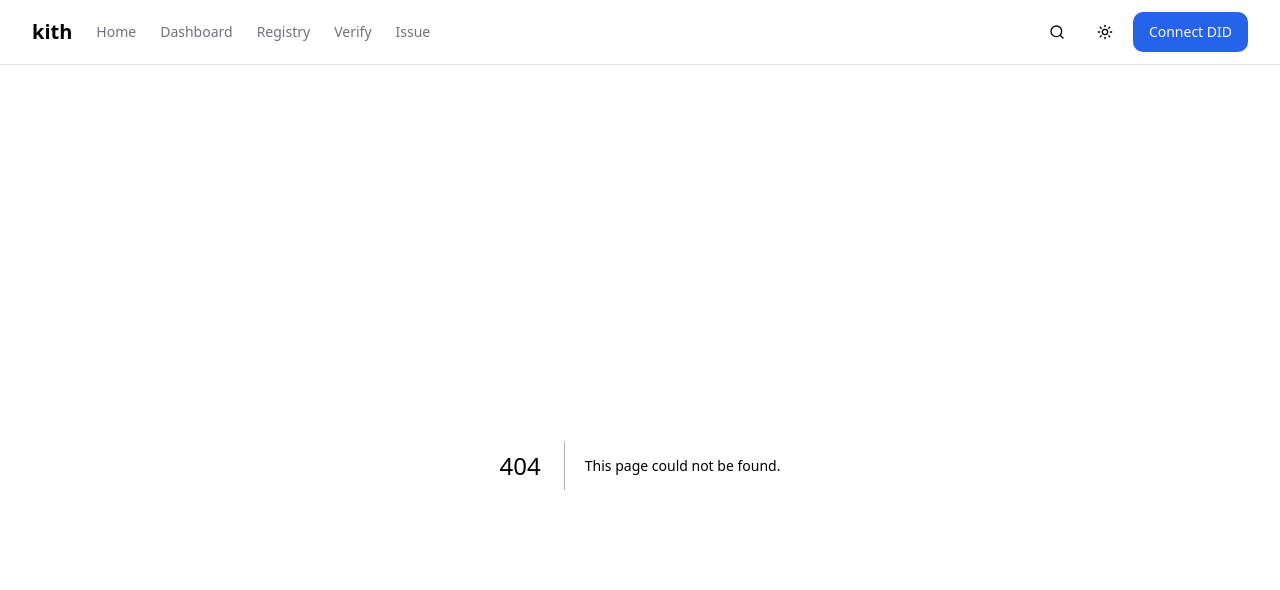
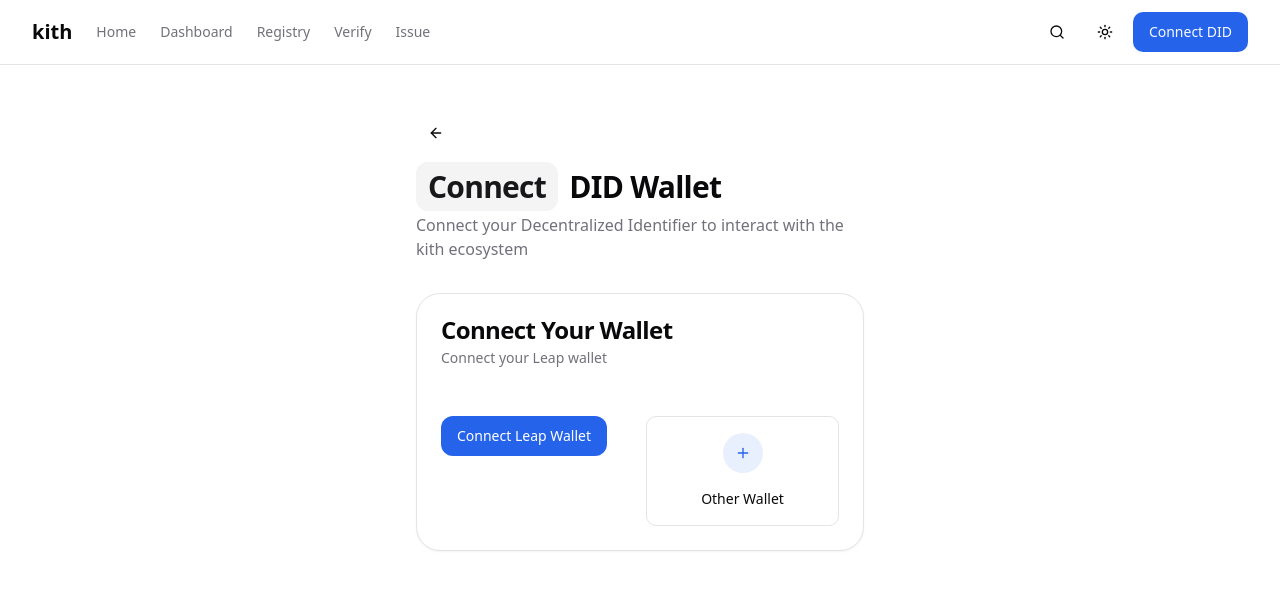
Before and after one commit to contigen/kith, a Next.js app: page /connect in a window 1280 px wide. Before the commit this address had no page. Shown: the top 590 px of the page. Built offline with nearby package versions, Linux system fonts and the light colour scheme.

Commit message:
Add connect wallet page

```diff
--- /dev/null
+++ b/src/app/connect/page.tsx
@@ -0,0 +1,270 @@
+'use client'
+
+import { useState, useEffect } from 'react'
+import { useRouter } from 'next/navigation'
+import Link from 'next/link'
+import { Button } from '@/components/ui/button'
+import { Label } from '@/components/ui/label'
+import {
+  Card,
+  CardContent,
+  CardDescription,
+  CardFooter,
+  CardHeader,
+  CardTitle,
+} from '@/components/ui/card'
+import { Plus, ArrowLeft, Copy, Check } from 'lucide-react'
+import { Badge } from '@/components/ui/badge'
+import { Avatar, AvatarFallback } from '@/components/ui/avatar'
+import { toast } from 'sonner'
+import { WalletConnect } from '@/components/wallet-connect'
+
+export default function ConnectPage() {
+  const router = useRouter()
+  const [isConnecting, setIsConnecting] = useState(false)
+  const [isConnected, setIsConnected] = useState(false)
+  const [walletType, setWalletType] = useState('')
+  const [walletAddress, setWalletAddress] = useState('')
+  const [copied, setCopied] = useState(false)
+  const [manualDid, setManualDid] = useState('')
+  const [manualSignature, setManualSignature] = useState('')
+  const [isScanning, setIsScanning] = useState(false)
+  const [connectionProgress, setConnectionProgress] = useState(0)
+
+  // Check if user already has a connected wallet
+  useEffect(() => {
+    // This would typically check local storage or a session
+    const savedWallet = localStorage.getItem('connectedWallet')
+    if (savedWallet) {
+      try {
+        const walletData = JSON.parse(savedWallet)
+        setWalletAddress(walletData.address)
+        setWalletType(walletData.type)
+        setIsConnected(true)
+      } catch (e) {
+        localStorage.removeItem('connectedWallet')
+      }
+    }
+  }, [])
+
+  // Simplified wallet connection process
+  const connectWallet = (type: string) => {
+    setWalletType(type)
+    setIsConnecting(true)
+    setConnectionProgress(0)
+
+    // Simulate connection process with progress
+    const interval = setInterval(() => {
+      setConnectionProgress(prev => {
+        const newProgress = prev + 10
+        if (newProgress >= 100) {
+          clearInterval(interval)
+
+          // Generate a random DID
+          const randomDID = `did:cheqd:mainnet:z${Math.random()
+            .toString(36)
+            .substring(2, 15)}`
+          setWalletAddress(randomDID)
+          setIsConnecting(false)
+          setIsConnected(true)
+
+          // Save to local storage
+          localStorage.setItem(
+            'connectedWallet',
+            JSON.stringify({
+              type,
+              address: randomDID,
+            })
+          )
+
+          toast.success('Wallet Connected', {
+            description: `Your ${type} has been successfully connected.`,
+          })
+
+          return 100
+        }
+        return newProgress
+      })
+    }, 200)
+
+    return () => clearInterval(interval)
+  }
+
+  const disconnectWallet = () => {
+    setIsConnected(false)
+    setWalletType('')
+    setWalletAddress('')
+    localStorage.removeItem('connectedWallet')
+
+    toast.info('Wallet Disconnected', {
+      description: 'Your DID wallet has been disconnected.',
+    })
+  }
+
+  const copyToClipboard = () => {
+    if (navigator.clipboard && walletAddress) {
+      navigator.clipboard.writeText(walletAddress)
+      setCopied(true)
+      setTimeout(() => setCopied(false), 2000)
+
+      toast('DID Copied', {
+        description: 'DID has been copied to clipboard.',
+      })
+    }
+  }
+
+  return (
+    <div className='container py-8 md:py-12'>
+      <div className='max-w-md mx-auto'>
+        <div className='mb-8'>
+          <Button variant='ghost' size='icon' asChild className='mb-4'>
+            <Link href='/'>
+              <ArrowLeft className='w-4 h-4' />
+            </Link>
+          </Button>
+          <h1 className='text-3xl font-semibold tracking-tight'>
+            <span className='px-3 py-1 rounded-lg bg-secondary text-secondary-foreground hover:bg-secondary/80'>
+              Connect
+            </span>
+            &thinsp; DID Wallet
+          </h1>
+          <p className='mt-2 text-muted-foreground'>
+            Connect your Decentralized Identifier to interact with the kith
+            ecosystem
+          </p>
+        </div>
+
+        {isConnected ? (
+          <Card className='shadow-md border-primary/20'>
+            <CardHeader className='bg-gradient-to-r from-primary/5 to-transparent'>
+              <CardTitle>Wallet Connected</CardTitle>
+              <CardDescription>
+                Your DID wallet is connected and ready to use
+              </CardDescription>
+            </CardHeader>
+            <CardContent className='pt-6'>
+              <div className='flex flex-col items-center gap-4'>
+                <div className='flex items-center justify-center w-16 h-16 rounded-full bg-primary/10'>
+                  <Avatar className='h-14 w-14'>
+                    <AvatarFallback className='bg-primary text-primary-foreground'>
+                      {walletType.substring(0, 2).toUpperCase()}
+                    </AvatarFallback>
+                  </Avatar>
+                </div>
+
+                <div className='text-center'>
+                  <h3 className='font-medium'>{walletType} Wallet</h3>
+                  <Badge variant='outline' className='mt-1'>
+                    Connected
+                  </Badge>
+                </div>
+
+                <div className='w-full mt-2'>
+                  <Label className='text-xs text-muted-foreground'>
+                    Your DID
+                  </Label>
+                  <div className='flex items-center p-2 mt-1 text-sm rounded-md bg-muted'>
+                    <span className='flex-1 truncate'>{walletAddress}</span>
+                    <Button
+                      variant='ghost'
+                      size='icon'
+                      className='w-8 h-8'
+                      onClick={copyToClipboard}
+                    >
+                      {copied ? (
+                        <Check className='w-4 h-4' />
+                      ) : (
+                        <Copy className='w-4 h-4' />
+                      )}
+                    </Button>
+                  </div>
+                </div>
+
+                <div className='w-full mt-4 space-y-2'>
+                  <Button className='w-full' asChild>
+                    <Link href='/registry'>Explore Registry</Link>
+                  </Button>
+                  <Button
+                    variant='outline'
+                    className='w-full'
+                    onClick={disconnectWallet}
+                  >
+                    Disconnect Wallet
+                  </Button>
+                </div>
+              </div>
+            </CardContent>
+          </Card>
+        ) : isConnecting ? (
+          <Card>
+            <CardHeader>
+              <CardTitle>Connecting to {walletType}</CardTitle>
+              <CardDescription>
+                Please approve the connection request in your wallet
+              </CardDescription>
+            </CardHeader>
+            <CardContent className='flex flex-col items-center justify-center py-6 space-y-6'>
+              <div className='w-full h-2 overflow-hidden rounded-full bg-muted'>
+                <div
+                  className='h-full transition-all duration-300 ease-out bg-primary'
+                  style={{ width: `${connectionProgress}%` }}
+                ></div>
+              </div>
+
+              <div className='relative'>
+                <div className='absolute inset-0 border-4 rounded-full border-primary/20 border-t-primary animate-spin'></div>
+                <div className='flex items-center justify-center w-24 h-24 rounded-full bg-primary/10'>
+                  <span className='text-lg font-semibold'>
+                    {connectionProgress}%
+                  </span>
+                </div>
+              </div>
+
+              <p className='text-sm text-center text-muted-foreground'>
+                {connectionProgress < 30 && 'Initializing connection...'}
+                {connectionProgress >= 30 &&
+                  connectionProgress < 60 &&
+                  'Waiting for approval...'}
+                {connectionProgress >= 60 &&
+                  connectionProgress < 90 &&
+                  'Verifying signature...'}
+                {connectionProgress >= 90 && 'Finalizing connection...'}
+              </p>
+            </CardContent>
+            <CardFooter>
+              <Button
+                variant='outline'
+                className='w-full'
+                onClick={() => setIsConnecting(false)}
+              >
+                Cancel
+              </Button>
+            </CardFooter>
+          </Card>
+        ) : (
+          <Card>
+            <CardHeader>
+              <CardTitle>Connect Your Wallet</CardTitle>
+              <CardDescription>Connect your Leap wallet</CardDescription>
+            </CardHeader>
+            <CardContent className='p-6'>
+              <div className='grid grid-cols-2 gap-3'>
+                <WalletConnect />
+                <Button
+                  variant='outline'
+                  className='flex flex-col items-center justify-center h-auto py-4 hover:bg-primary/5 hover:border-primary/20'
+                  onClick={() => connectWallet('Other')}
+                >
+                  <div className='flex items-center justify-center w-10 h-10 mb-2 rounded-full bg-primary/10'>
+                    <Plus className='w-5 h-5 text-primary' />
+                  </div>
+                  <span className='text-sm'>Other Wallet</span>
+                </Button>
+              </div>
+            </CardContent>
+          </Card>
+        )}
+      </div>
+    </div>
+  )
+}
```
